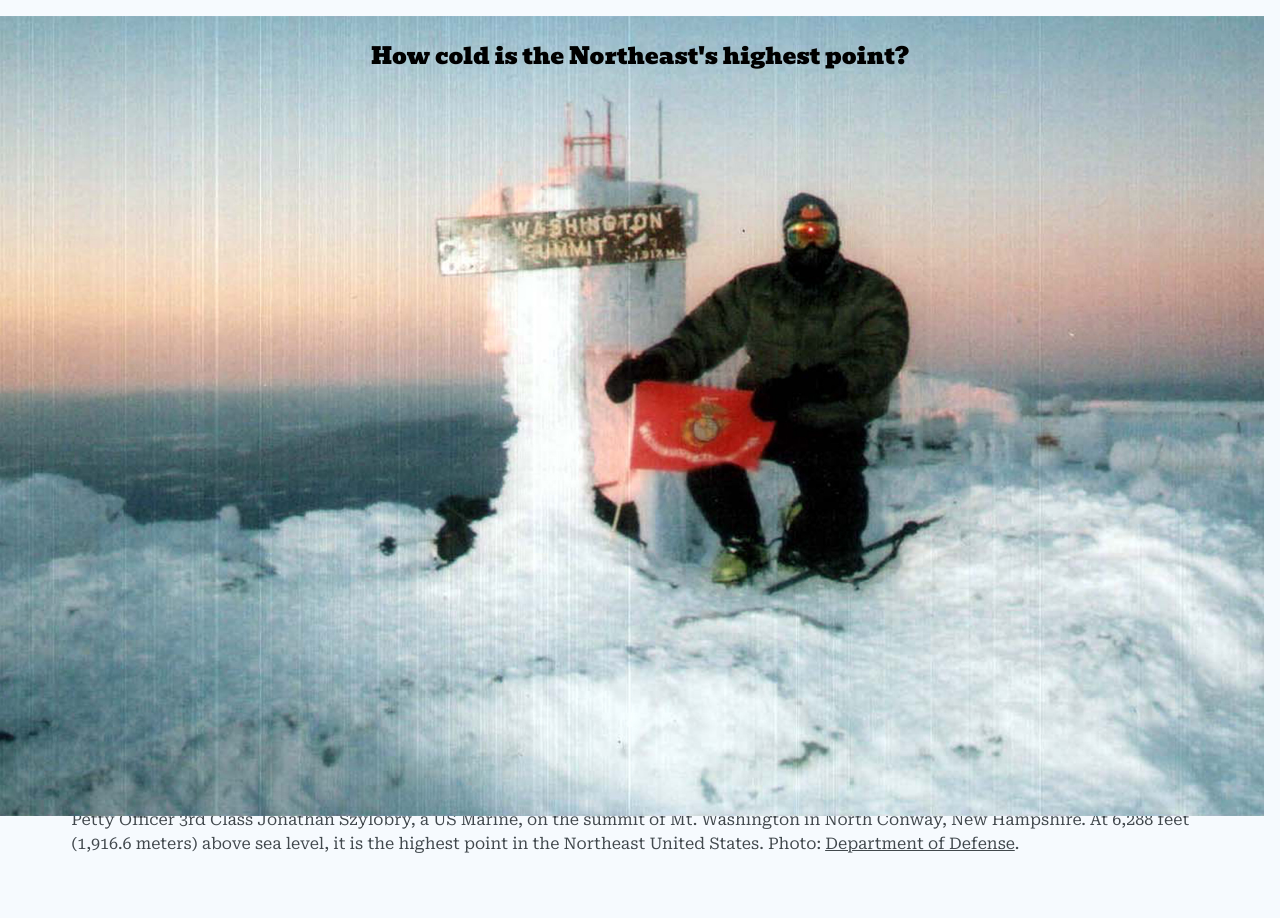
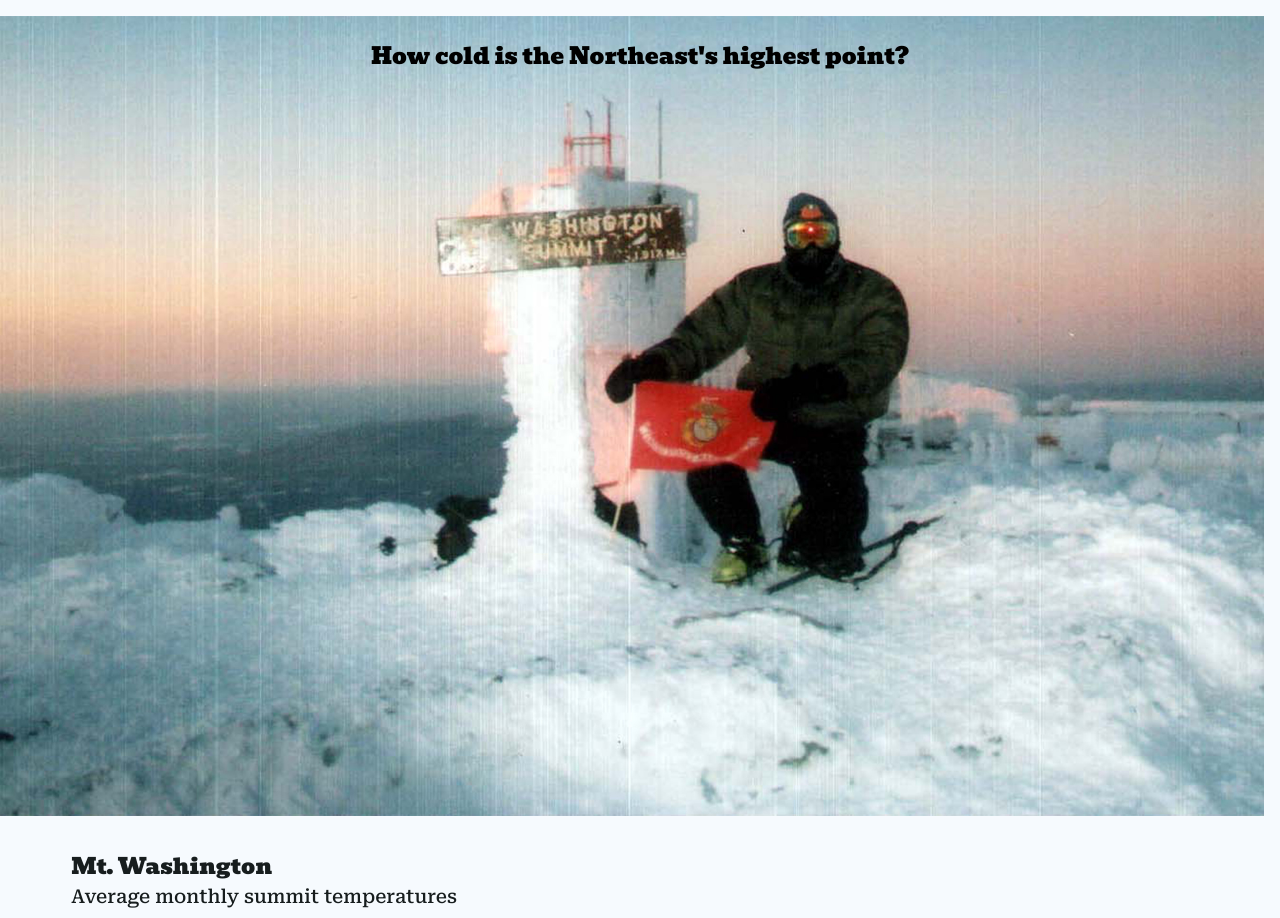
Before and after one commit to seankelliher/mt-washington-temps, a Vue app: page / in a window 1280 px wide. Shown: the top 918 px of the page. Built offline with nearby package versions, Linux system fonts and the light colour scheme.

Commit message:
Remove pano caption. Put in its won component.

```diff
--- a/src/components/TempsChart.vue
+++ b/src/components/TempsChart.vue
@@ -211,8 +211,6 @@ onMounted(()=> {
 </script>
 
 <template>
-    <div class="pano-caption roboto-serif four">Petty Officer 3rd Class Jonathan Szylobry, a US Marine, on the summit of Mt. Washington in North Conway, New Hampshire. At 6,288 feet (1,916.6 meters) above sea level, it is the highest point in the Northeast United States. Photo: <a href="https://commons.wikimedia.org/wiki/File:USMC-080103-M-0000M-01.jpg" target="_blank">Department of Defense</a>.</div>
-
     <div class="chart">
         <div class="chart-title">
             <h2 class="bevan-regular">Mt. Washington</h2>
```
